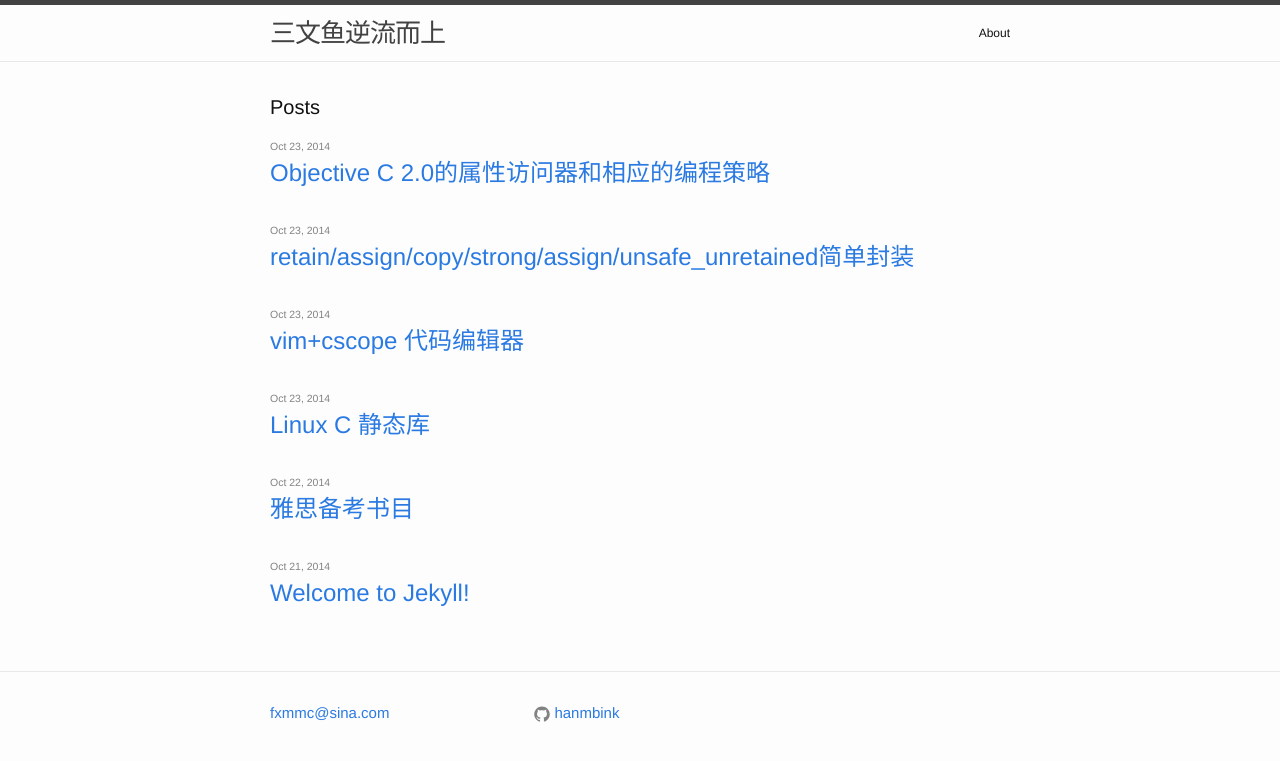
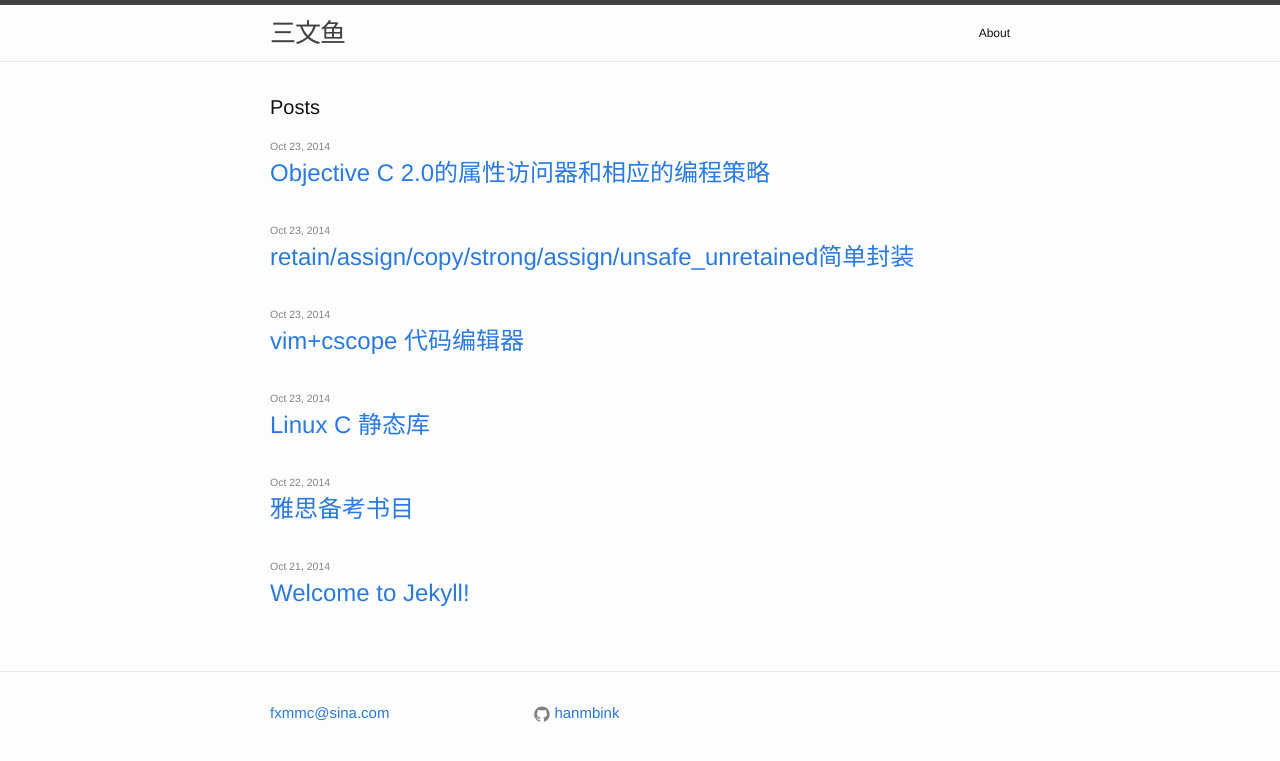
Before and after one commit to binkwang/hanmbink.github.io, a Jekyll site: the page built from index.html, in a window 1280 px wide. Shown: the top 761 px of the page. Built offline with Jekyll 4.4.1, drawn with Linux system fonts in a browser that asks for light colours.

Commit message:
Update _config.yml
modify title

```diff
--- a/_config.yml
+++ b/_config.yml
@@ -1,5 +1,5 @@
 # Site settings
-title: 三文鱼逆流而上
+title: 三文鱼
 email: fxmmc@sina.com
 description: > # this means to ignore newlines until "baseurl:"
 
```
